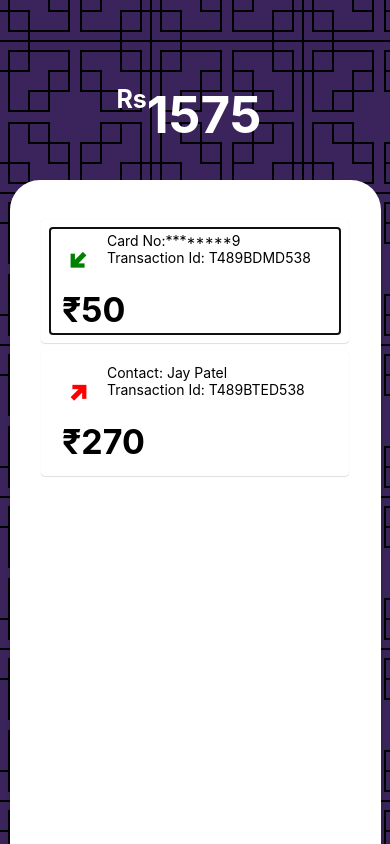
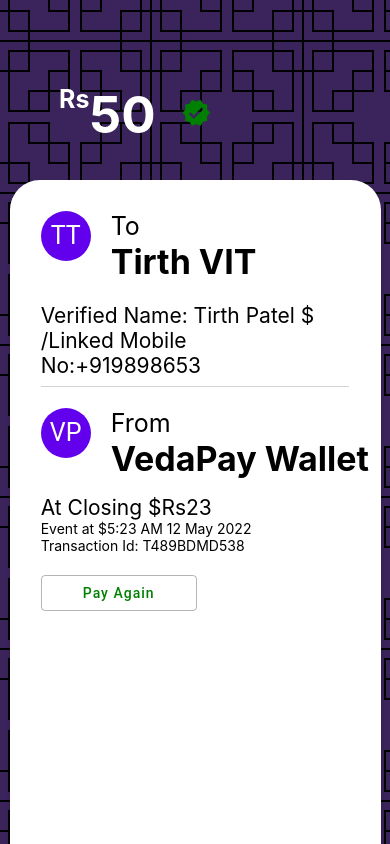
Before and after one commit to Konu9712/VedPay, a React Native app: screen / in a window 390 px wide. Built offline with nearby package versions, Linux system fonts and the light colour scheme.

Commit message:
Create History Detail Screen UI

```diff
--- a/App.js
+++ b/App.js
@@ -21,6 +21,7 @@
 import AddMoneySource from "./Pages/AddMoneySource/AddMoneySource";
 import AddMoneySuccessfully from "./Pages/AddMoneySuccessfully/AddMoneySuccessfully";
 import HistoryMainScreen from "./Pages/HistoryMainScreen/HistoryMainScreen";
+import HistoryDetails from "./Pages/HistoryDetails/HistoryDetails";
 
 const d = Dimensions.get("window");
 export default function App() {
@@ -42,7 +43,8 @@
       {/* <AddMoneyMainScreen /> */}
       {/* <AddMoneySource /> */}
       {/* <AddMoneySuccessfully /> */}
-      <HistoryMainScreen />
+      {/* <HistoryMainScreen /> */}
+      <HistoryDetails />
     </ImageBackground>
   );
 }
--- /dev/null
+++ b/Components/Divider/Divider.js
@@ -0,0 +1,22 @@
+import * as React from "react";
+import { View, StyleSheet } from "react-native";
+import {
+  widthPercentageToDP as wp,
+  heightPercentageToDP as hp,
+} from "react-native-responsive-screen";
+
+export default function Divider() {
+  return (
+    <View>
+      <View style={styles.divider} />
+    </View>
+  );
+}
+
+const styles = StyleSheet.create({
+  divider: {
+    borderBottomColor: "lightgrey",
+    borderBottomWidth: 1,
+    marginTop: hp("1%"),
+  },
+});
--- /dev/null
+++ b/Pages/HistoryDetails/HistoryDetails.js
@@ -0,0 +1,143 @@
+import * as React from "react";
+import { Text, View, StyleSheet } from "react-native";
+import { Avatar, Button, Card, IconButton } from "react-native-paper";
+import {
+  widthPercentageToDP as wp,
+  heightPercentageToDP as hp,
+} from "react-native-responsive-screen";
+import ModalConatiner from "../../Components/Modal/Modal";
+import Divider from "../../Components/Divider/Divider";
+
+export default function HistoryMainScreen() {
+  return (
+    <View>
+      <View style={styles.amout_wrapper}>
+        <Text style={styles.currency}>Rs</Text>
+        <Text style={styles.ammount}>50 </Text>
+        <IconButton icon="check-decagram" color={"green"} size={30} />
+      </View>
+      <View>
+        <ModalConatiner
+          modalHeight={90}
+          bulkProps={
+            <>
+              <View>
+                <View style={styles.personContainer}>
+                  <Avatar.Text size={50} label="TT" />
+                  <View style={styles.personDetails}>
+                    <Text style={styles.preposition}>To</Text>
+                    <Text style={styles.personName}>Tirth VIT</Text>
+                  </View>
+                </View>
+                <View style={styles.verifiedDetail}>
+                  <Text style={styles.verifedPersonName}>
+                    Verified Name: Tirth Patel $
+                  </Text>
+                  <Text style={styles.mobileNumber}>
+                    /Linked Mobile No:+919898653{" "}
+                  </Text>
+                </View>
+
+                <Divider />
+
+                <View style={styles.senderContainer}>
+                  <View style={styles.avatarContainer}>
+                    <Avatar.Text size={50} label="VP" />
+
+                    <View style={styles.walletDetails}>
+                      <Text style={styles.preposition}>From</Text>
+                      <Text style={styles.personName}>VedaPay Wallet</Text>
+                    </View>
+                  </View>
+
+                  <View style={styles.transactionDetails}>
+                    <Text style={styles.closingBalance}>At Closing $Rs23</Text>
+
+                    <Text style={styles.transactionTiome}>
+                      Event at $5:23 AM 12 May 2022
+                    </Text>
+                    <Text>Transaction Id: T489BDMD538</Text>
+                  </View>
+                </View>
+
+                <View style={styles.payAgain_btn_container}>
+                  <Button
+                    mode="outlined"
+                    uppercase={false}
+                    style={styles.payAgain_btn}
+                    onPress={() => console.log("Pay Again")}
+                    color="green"
+                  >
+                    Pay Again
+                  </Button>
+                </View>
+              </View>
+            </>
+          }
+        />
+      </View>
+    </View>
+  );
+}
+
+const styles = StyleSheet.create({
+  amout_wrapper: {
+    marginTop: hp("10%"),
+    marginHorizontal: wp("15%"),
+    flex: 1,
+    flexDirection: "row",
+    flexWrap: "wrap",
+  },
+  currency: {
+    fontWeight: "bold",
+    fontSize: hp("3%"),
+    color: "#ffff",
+  },
+  ammount: {
+    fontWeight: "bold",
+    fontSize: hp("6%"),
+    color: "#ffff",
+  },
+  personContainer: {
+    flexDirection: "row",
+  },
+  personDetails: {
+    marginLeft: wp("5%"),
+  },
+  walletDetails: {
+    marginLeft: wp("5%"),
+  },
+  preposition: {
+    fontSize: hp("3%"),
+  },
+  personName: {
+    fontSize: hp("4%"),
+    fontWeight: "bold",
+  },
+  verifiedDetail: {
+    marginTop: hp("2.5%"),
+  },
+  verifedPersonName: {
+    fontSize: hp("2.5%"),
+  },
+  mobileNumber: {
+    fontSize: hp("2.5%"),
+  },
+  payAgain_btn_container: {
+    marginTop: hp("2.5%"),
+    width: wp("40%"),
+  },
+  closingBalance: {
+    fontSize: hp("2.5%"),
+    marginTop: hp("1%"),
+  },
+  senderContainer: {
+    marginTop: hp("2.5%"),
+  },
+  avatarContainer: {
+    flexDirection: "row",
+  },
+  transactionDetails: {
+    marginTop: hp("1%"),
+  },
+});
```
